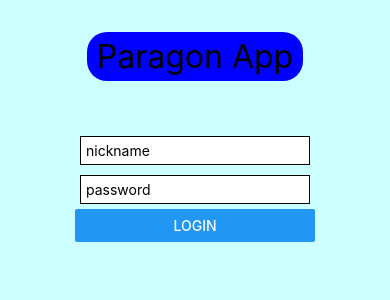
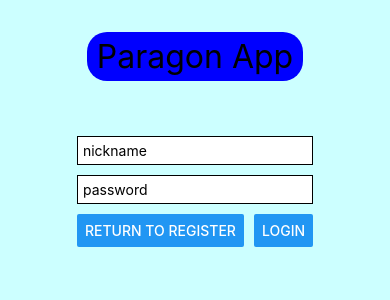
Before and after one commit to AIwinski/paragony_app, a React Native app in the folder paragon_app/: screen / in a window 390 px wide. Both pictures are taken after a click on the button "LOGIN". Shown: the top 300 px of the page. Built offline with nearby package versions, Linux system fonts and the light colour scheme.

Commit message:
switch between login register

```diff
--- a/paragon_app/components/Body.tsx
+++ b/paragon_app/components/Body.tsx
@@ -28,13 +28,13 @@ export class Body extends Component {
             else if(this.props.loginState==="Login")
             {
                 return (
-                    <LoginView logUserHandle={this.logUser.bind(this)}/>
+                    <LoginView loginStateSwitch={this.props.loginStateSwitch.bind(this)} logUserHandle={this.logUser.bind(this)}/>
                 );
             }
             else if(this.props.loginState==="Register")
             {
                 return (
-                    <RegisterView/>
+                    <RegisterView loginStateSwitch={this.props.loginStateSwitch.bind(this)}/>
                 );
             }
             return (
--- a/paragon_app/components/bodyComponents/LoginView.tsx
+++ b/paragon_app/components/bodyComponents/LoginView.tsx
@@ -12,7 +12,14 @@ export class LoginView extends Component {
         <View style={s.bodyView}>
           <TextInput style={s.textInput} placeholder="nickname"/>
           <TextInput style={s.textInput} placeholder="password"/>
-          <Button onPress={() => this.submitAction()} title="login"/>
+          <View style={s.buttonRow}>
+            <View style={s.buttonView}>
+              <Button onPress={() => this.props.loginStateSwitch("Register")} title="Return to Register"/>
+            </View>
+            <View style={s.buttonView}>
+              <Button onPress={() => this.submitAction()} title="login"/>
+            </View>
+            </View>
         </View>
     );
   }
--- a/paragon_app/components/bodyComponents/RegisterView.tsx
+++ b/paragon_app/components/bodyComponents/RegisterView.tsx
@@ -2,6 +2,16 @@ import React, { Component } from 'react';
 import { StyleSheet, Button, View, TextInput } from 'react-native';
 
 export class RegisterView extends Component {
+
+  state = {
+    email: null,
+    password: null,
+    rpassword: null
+  }
+
+  emailChange(text) {
+    this.setState({email: text});
+  }
 
   submitAction() {
 
@@ -10,10 +20,18 @@ export class RegisterView extends Component {
   render() {
     return (
         <View style={s.bodyView}>
-          <TextInput style={s.textInput} placeholder="Login"/>
+          <TextInput style={s.textInput} placeholder="Email"
+            onChangeText={(text) => this.emailChange(text)}/>
           <TextInput style={s.textInput} placeholder="Password"/>
           <TextInput style={s.textInput} placeholder="Repeat Password"/>
-          <Button onPress={() => this.submitAction()} title="Register"/>
+          <View style={s.buttonRow}>
+            <View style={s.buttonView}>
+              <Button onPress={() => this.props.loginStateSwitch("Login")} title="Return to Login"/>
+            </View>
+            <View style={s.buttonView}>
+              <Button onPress={() => this.submitAction()} title="Register"/>
+            </View>
+          </View>
         </View>
     );
   }
--- a/paragon_app/components/bodyComponents/bodyComponentsStyle.tsx
+++ b/paragon_app/components/bodyComponents/bodyComponentsStyle.tsx
@@ -25,6 +25,12 @@ module.exports = StyleSheet.create({
         borderWidth: 1,
         padding: 5,
         margin: 5,
+    },
+    buttonRow: {
+        flexDirection: 'row',
+		justifyContent: 'space-between',
+    },
+    buttonView: {
+        margin: 5,
     }
-
 });
```
